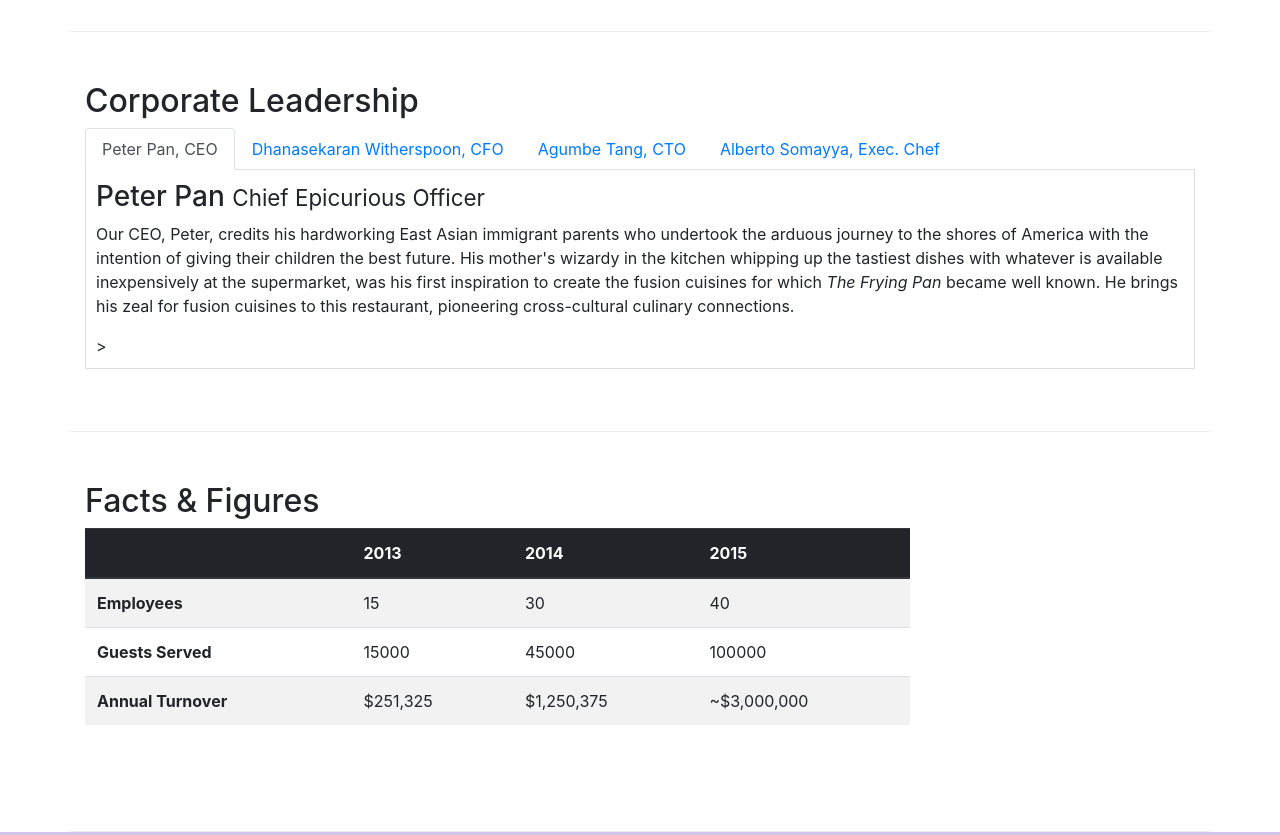
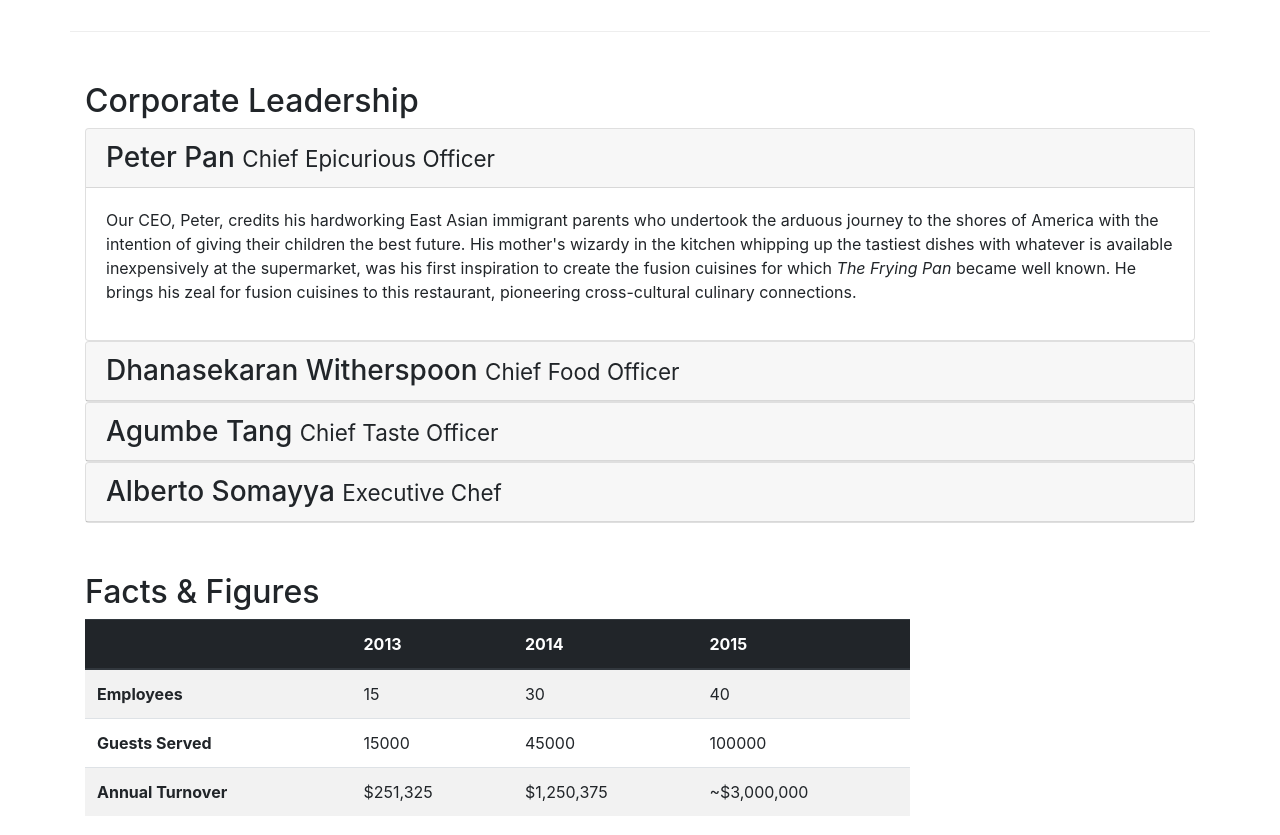
Before and after one commit to nikhil-ramakrishnan/COURSERA-ASSIGNMENT-CON-FUSION, a website: page aboutus.html in a window 1280 px wide. Shown: the part 960-1795 px from the top of the page. Drawn offline with nearby package versions, Linux system fonts and the light colour scheme.

Commit message:
accordion

```diff
--- a/aboutus.html
+++ b/aboutus.html
@@ -130,6 +130,7 @@
             </div>
           </div>
         </div>
+
         <div class="col-12">
           <div class="card card-body bg-light">
             <blockquote class="blockquote">
@@ -149,26 +150,18 @@
       <div class="row row-content">
         <div class="col-12">
           <h2>Corporate Leadership</h2>
-          <ul class="nav nav-tabs">
-            <li class="nav-item">
-              <a class="nav-link active" href="#peter" role="tab" data-toggle="tab">Peter Pan, CEO</a>
-            </li>
-           <li class="nav-item">
-              <a class="nav-link" href="#dhan" role="tab" data-toggle="tab">Dhanasekaran Witherspoon, CFO</a>
-            </li>
-            <li class="nav-item">
-              <a class="nav-link" href="#agumbe" role="tab" data-toggle="tab">Agumbe Tang, CTO</a>
-            </li>
-            <li class="nav-item">
-              <a class="nav-link" href="#alberto" role="tab" data-toggle="tab">Alberto Somayya, Exec. Chef</a>
-            </li>
 
-          </ul>
-          <div class="tab-content">
-          <div role="tabpanel" class="tab-pane fade show active" id="peter">
-          <h3>Peter Pan <small>Chief Epicurious Officer</small></h3>
-          <p class="d-none d-sm-block">
-            Our CEO, Peter, credits his hardworking East Asian immigrant parents
+          <div class="accordion">
+            <div class="card">
+              <div class="card-header" role="tab" id="peterhead">
+                <h3 class="mb-0">
+                  <a data-toggle="collapse" data-target="#peter">
+                    Peter Pan <small>Chief Epicurious Officer</small></a>
+                    </h3>
+              </div>
+              <div class="collapse show" id="peter" data-parent="#accordion">
+                <div class="card-body">
+              <p class="d-none d-sm-block">Our CEO, Peter, credits his hardworking East Asian immigrant parents
             who undertook the arduous journey to the shores of America with the
             intention of giving their children the best future. His mother's
             wizardy in the kitchen whipping up the tastiest dishes with whatever
@@ -176,11 +169,19 @@
             inspiration to create the fusion cuisines for which
             <em>The Frying Pan</em> became well known. He brings his zeal for
             fusion cuisines to this restaurant, pioneering cross-cultural
-            culinary connections.
-          </p>></div>
-           <div role="tabpanel" class="tab-pane fade" id="dhan">
-          <h3>Dhanasekaran Witherspoon <small>Chief Food Officer</small></h3>
-          <p class="d-none d-sm-block">
+            culinary connections.</p>
+          </div>
+          </div>
+          </div>
+          <div class="card">
+            <div class="card-header" role="tab" id="dhanahead">
+              <h3 class="mb-0"><a class="collapsed" data-toggle="collapse" data-target="#dhana">Dhanasekaran Witherspoon <small>Chief Food Officer</small>
+              </a>
+              </h3>
+            </div>
+            <div class="collapse" id="dhana" data-parent="#accordion">
+              <div class="card-body">
+            <p class="d-none d-sm-block">
             Our CFO, Danny, as he is affectionately referred to by his
             colleagues, comes from a long established family tradition in
             farming and produce. His experiences growing up on a farm in the
@@ -189,18 +190,33 @@
             <em
               >Everything that runs, wins, and everything that stays, pays!</em
             >
-          </p></div>
-          <div role="tabpanel" class="tab-pane fade" id="agumbe">
-          <h3>Agumbe Tang <small>Chief Taste Officer</small></h3>
-          <p class="d-none d-sm-block">
+          </p>
+              </div>
+            </div>
+          </div>
+          <div class="card">
+            <div class="card-header" role="tab" id="agumbehead">
+              <h3 class="mb-0"><a class="collapsed" data-toggle="collapse" data-target="#agumbe">Agumbe Tang <small>Chief Taste Officer</small></a></h3>
+            </div>
+            <div class="collapse" id="agumbe" data-parent="#accordion">
+              <div class="card-body">
+                <p class="d-none d-sm-block">
             Blessed with the most discerning gustatory sense, Agumbe, our CTO,
             personally ensures that every dish that we serve meets his exacting
             tastes. Our chefs dread the tongue lashing that ensues if their dish
             does not meet his exacting standards. He lives by his motto,
             <em>You click only if you survive my lick.</em>
-          </p></div>
-          <div role="tabpanel" class="tab-pane fade" id="alberto">
-          <h3>Alberto Somayya <small>Executive Chef</small></h3>
+          </p>
+              </div>
+            </div>
+          </div>
+
+          <div class="card">
+            <div class="card-header" role="tab" id="albertohead">
+               <h3 class="mb-0"><a class="collapsed" data-toggle="collapse" data-target = "#alberto">Alberto Somayya <small>Executive Chef</small></a></h3>
+            </div>
+          <div class="collapse" id="alberto" data-parent="accordion">
+            <div class="card-body">
           <p class="d-none d-sm-block">
             Award winning three-star Michelin chef with wide International
             experience having worked closely with whos-who in the culinary
```
